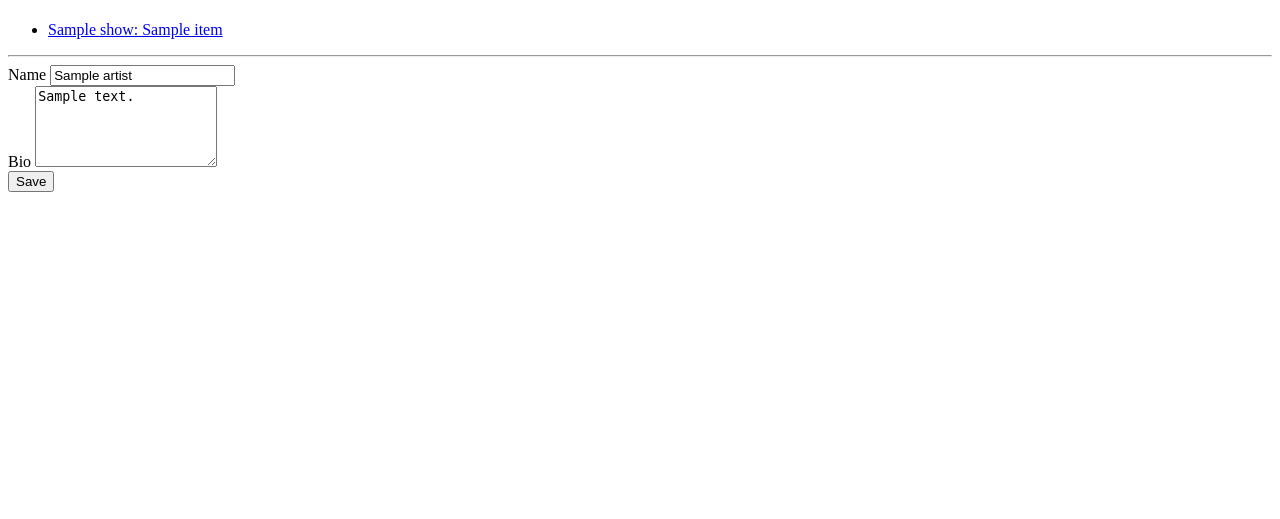
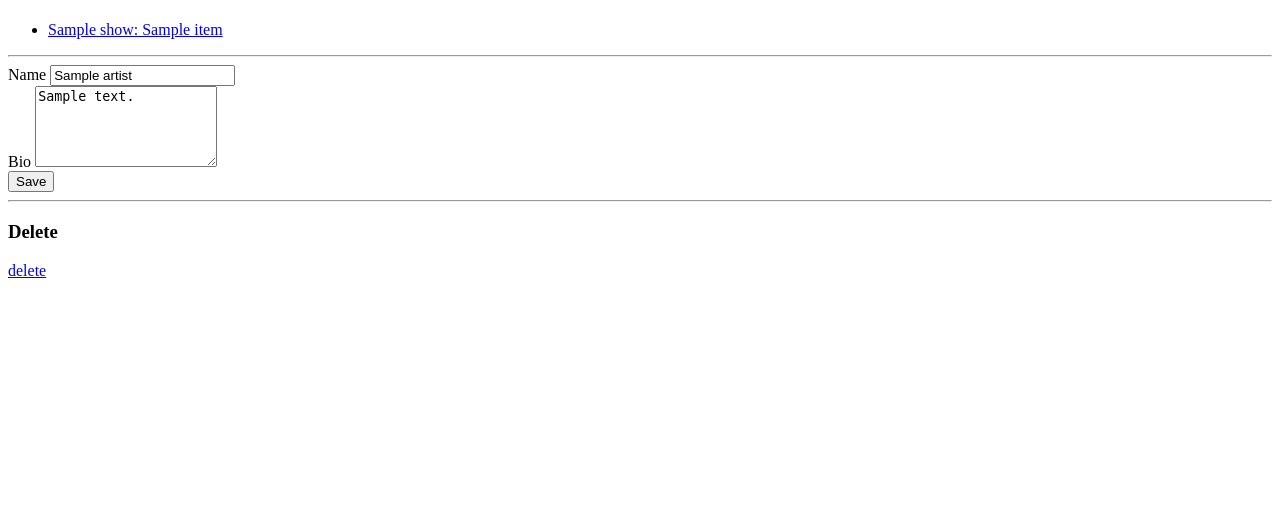
Before and after one commit to thraxil/artsho, a Django app: page /edit/artist/1/ in a window 1280 px wide. Shown: the part 233-752 px from the top of the page. Run offline with Django 3.2, Linux system fonts and the light colour scheme; a user stored in the database is signed in; tables that the repository leaves empty hold one stand-in row (values such as "Sample post"); some libraries are stand-ins or nearby versions.

Commit message:
delete artist. closes #15

```diff
--- a/artsho/main/views.py
+++ b/artsho/main/views.py
@@ -168,6 +168,11 @@ class DeleteNewsPictureView(StaffMixin, DeleteView):
 
     def get_success_url(self):
         return reverse('edit_news_item', args=[self.object.newsitem.id])
+
+
+class DeleteArtistView(StaffMixin, DeleteView):
+    model = Artist
+    success_url = "/edit/"
 
 
 class AddNewsView(StaffMixin, View):
--- a/artsho/templates/edit/artist.html
+++ b/artsho/templates/edit/artist.html
@@ -45,5 +45,9 @@
 	<input type="submit" value="Save" class="btn btn-primary" />
 </form>
 
+<hr style="clear:both" />
+<h3>Delete</h3>
+<a href="{% url 'delete_artist' artist.id %}" class="btn btn-danger">delete</a>
+
 
 {% endblock %}
--- a/artsho/urls.py
+++ b/artsho/urls.py
@@ -99,6 +99,8 @@ urlpatterns = patterns(
 
     url(r'^edit/artist/(?P<pk>\d+)/$',
         views.EditArtistView.as_view(), name='edit_artist'),
+    url(r'^edit/artist/(?P<pk>\d+)/delete/$',
+        views.DeleteArtistView.as_view(), name='delete_artist'),
 
     url(r'^edit/item/(?P<pk>\d+)/$',
         views.EditItemView.as_view(),
```
Also changed, not shown: artsho/templates/main/artist_confirm_delete.html (added, +9 -0 lines).
